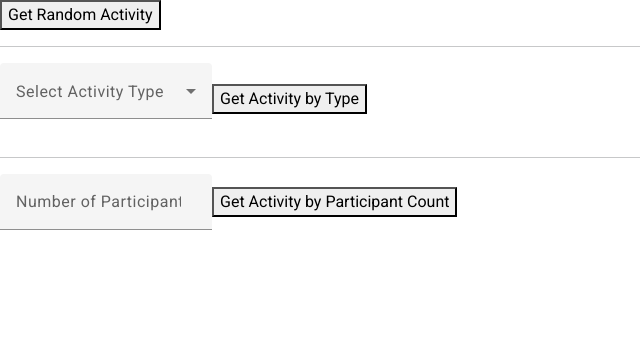
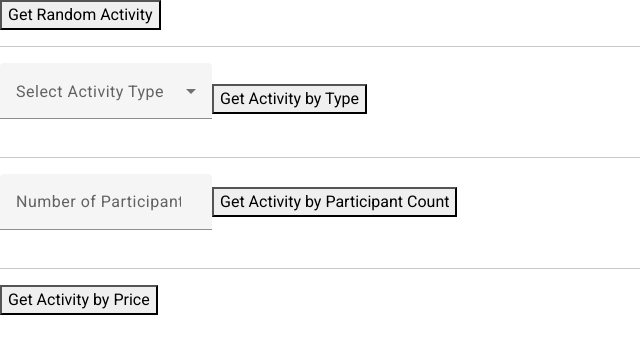
Before and after one commit to douar/api-apps, an Angular app: page / in a window 1280 px wide. Shown: the top 354 px of the page, without its empty margins (0-640 px from the left). Built offline with nearby package versions, Linux system fonts and the light colour scheme.

Commit message:
button click get activity by price

```diff
--- a/src/app/components/bored-api-components/bored-main/bored-main.component.html
+++ b/src/app/components/bored-api-components/bored-main/bored-main.component.html
@@ -36,3 +36,7 @@
 <div *ngIf="activityByParticipantCount.activity !== ''">
   {{activityByParticipantCount | json}}
 </div>
+
+<hr>
+
+<button (click)="getActivityByPriceClick()">Get Activity by Price</button>
--- a/src/app/components/bored-api-components/bored-main/bored-main.component.ts
+++ b/src/app/components/bored-api-components/bored-main/bored-main.component.ts
@@ -48,6 +48,7 @@ export class BoredMainComponent implements OnDestroy{
   constructor(private boredService: BoredServiceService) {}
 
   getRandomActivityClick() {
+    console.log('clicked')
     this.boredService.getRandomActivity()
     this.subRandomActivity = this.boredService.$randomActivity.subscribe(activity => {
       this.randomActivity = <IBoredActivity>activity
@@ -81,4 +82,7 @@ export class BoredMainComponent implements OnDestroy{
     this.subActivityByParticipantCount.unsubscribe()
   }
 
+  getActivityByPriceClick() {
+    console.log('get activity by price clicked')
+  }
 }
```
